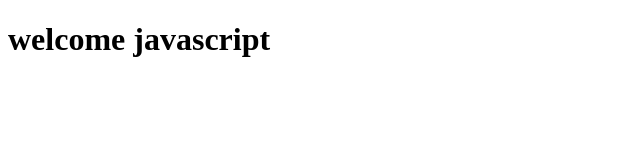
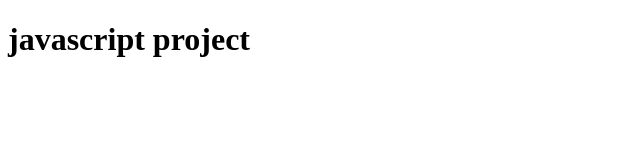
Before and after one commit to idhaya780/lic, a plain HTML site: page index.html in a window 1280 px wide. Shown: the whole page, without its empty margins (0-640 px from the left). Drawn offline with Linux system fonts and the light colour scheme.

Commit message:
Update index.html

```diff
--- a/index.html
+++ b/index.html
@@ -7,6 +7,6 @@
     <title>Document</title>
 </head>
 <body>
-    <h1>welcome javascript</h1>
+    <h1>javascript project</h1>
 </body>
 </html>
```
